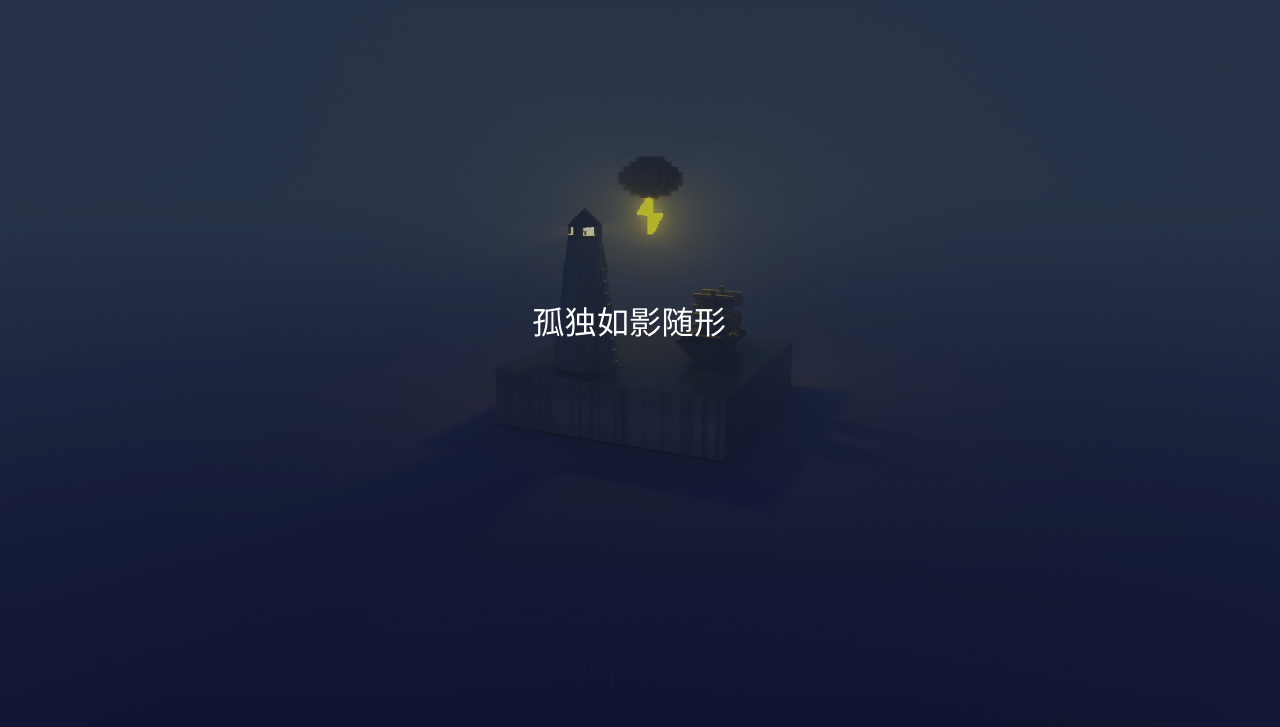
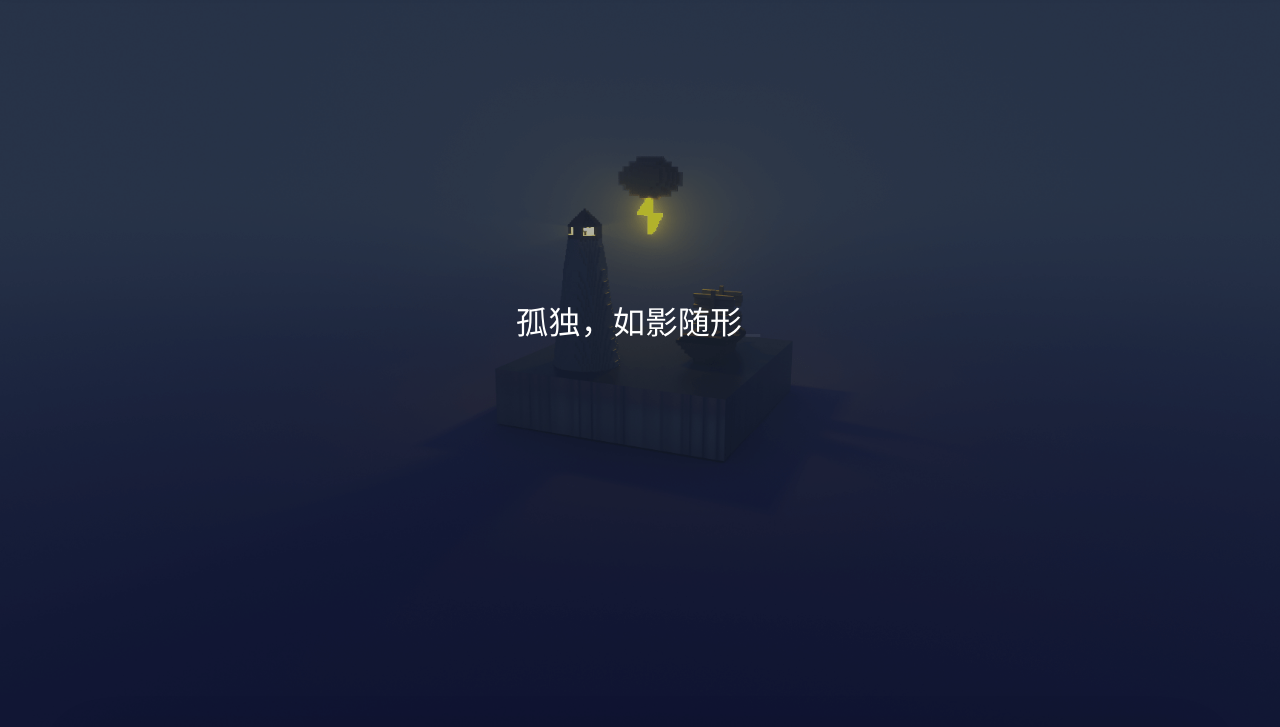
Before and after one commit to Jack123456chen/Jack123456chen.github.io, a plain HTML site: page index.html in a window 1280 px wide. Shown: the part 73-800 px from the top of the page. Drawn offline with nearby package versions, Linux system fonts and the light colour scheme; some packages are replaced by stand-ins of ours; a script that the page names is missing; some icons are missing; a small style sheet from the web is missing.

Commit message:
Site updated: 2023-09-29 22:10:37

```diff
--- a/index.html
+++ b/index.html
@@ -186,7 +186,7 @@
       <div class="banner-text text-center fade-in-up">
         <div class="h2">
 
-            <span id="subtitle" data-typed-text="孤独如影随形"></span>
+            <span id="subtitle" data-typed-text="孤独，如影随形"></span>
 
         </div>
 
```
